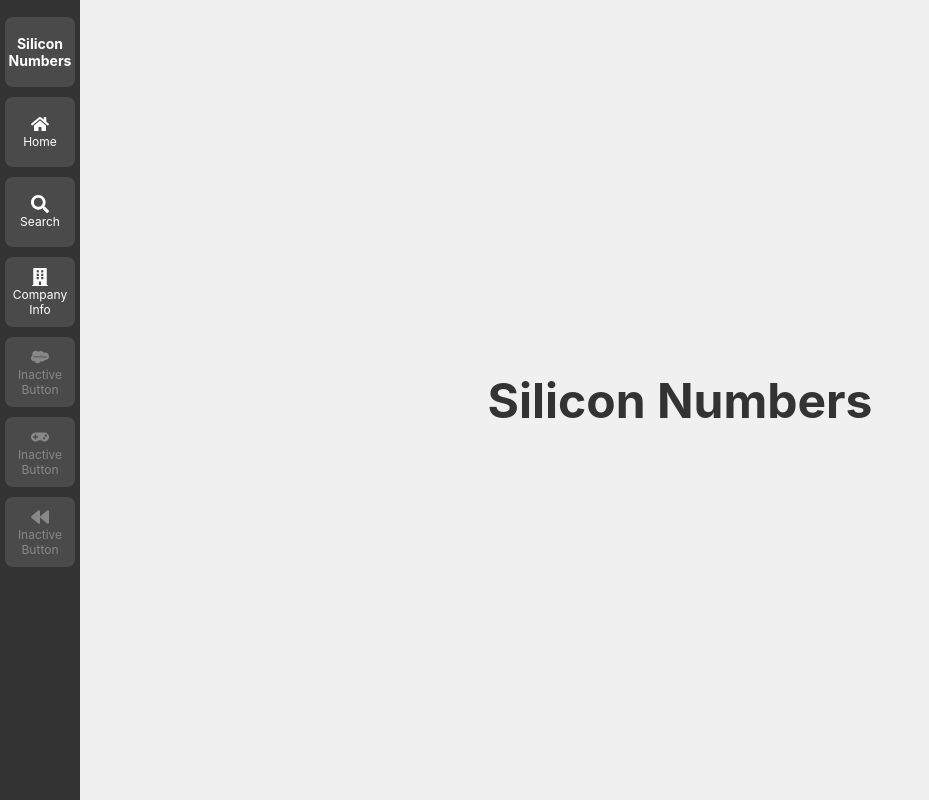
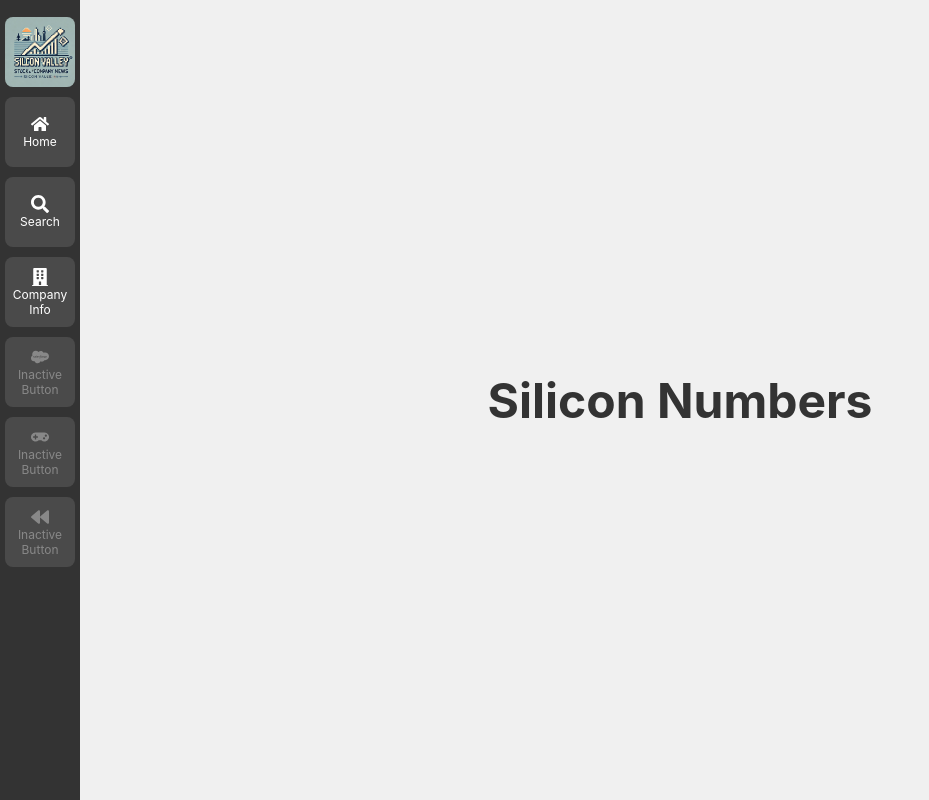
Before and after one commit to kermfiratt/silicon-tables, a React (Create React App) app in the folder client/: page / in a window 1280 px wide. Shown: the whole page, without its empty margins (0-929 px from the left). Built offline with nearby package versions, Linux system fonts and the light colour scheme.

Commit message:
thechanges

```diff
--- a/client/src/components/Sidebar.css
+++ b/client/src/components/Sidebar.css
@@ -74,3 +74,10 @@
   font-size: 18px;
   margin-bottom: 1px;
 }
+
+.sidebar-logo {
+  width: 100%;
+  height: 100%;
+  object-fit: contain; /* Ensures the image fits within the square without distortion */
+  border-radius: 8px; /* Optional: adds rounded corners to the logo */
+}
--- a/client/src/components/Sidebar.js
+++ b/client/src/components/Sidebar.js
@@ -3,6 +3,7 @@ import { Link } from 'react-router-dom';
 import { FaSearch, FaBuilding, FaSalesforce, FaGamepad, FaBackward, FaHome } from 'react-icons/fa';
 import './Sidebar.css';
 import Search from './Search';
+import logo from '../logo.webp';
 
 const Sidebar = () => {
   const [isSearchOpen, setIsSearchOpen] = useState(false); // Daha anlamlı bir state ismi
@@ -10,10 +11,12 @@ const Sidebar = () => {
   return (
     <div className="sidebar">
       <ul className="menu">
+
+
         <li>
-          <div className="sidebar-header">
-            <h1>Silicon Numbers</h1>
-          </div>
+            <div className="sidebar-header">
+              <img src={logo} alt="Silicon Numbers Logo" className="sidebar-logo" />
+            </div>
         </li>
 
 
```
Also changed, not shown: client/src/logo.webp (added).
